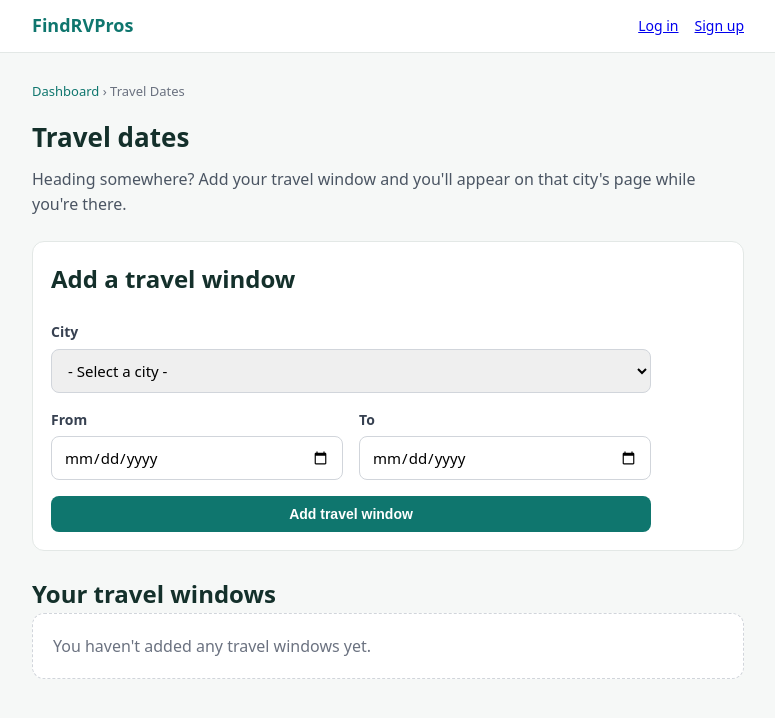
After one commit to pchambers27/findrvpros, a Flask app: template templates/dashboard_travel.html in a window 1280 px wide. The commit adds this page. Shown: the top 718 px of the page, without its empty margins (252-1027 px from the left). Run offline with Flask 3, Linux system fonts and the light colour scheme; the template is opened without the code that fills it, so the values that code supplies are empty; some libraries are stand-ins or nearby versions.

Commit message:
Add travel date management and lead request features
Update main.py to include new routes for managing travel dates and handling service requests. Modify city.html to display provider travel status and update provider.html with a lead request form. Add dashboard_travel.html and dashboard_leads.html for user travel and lead management. Introduce migrate_leads.py for database schema migration. Update static/style.css for new UI elements.

Replit-Commit-Author: Agent
Replit-Commit-Session-Id: 6e97a0d3-73ce-4146-8e02-ca2f17bdae41
Replit-Commit-Checkpoint-Type: full_checkpoint
Replit-Commit-Event-Id: 00380922-c1ac-469b-bc1a-58e84a42340d
Replit-Commit-Screenshot-Url: https://storage.googleapis.com/screenshot-production-us-central1/ada345c8-32bd-4070-afd3-60f9ef853bc9/6e97a0d3-73ce-4146-8e02-ca2f17bdae41/6WnjNwy

```diff
--- a/main.py
+++ b/main.py
@@ -100,34 +100,57 @@ def service_state(service_slug, state_slug):
     return render_template('state.html', service=service,
                            state_name=cities[0]['state'], state_slug=state_slug, cities=cities)
 
+
+
+
 @app.route('/<service_slug>/<state_slug>/<city_slug>')
 def service_city(service_slug, state_slug, city_slug):
     service = get_service_or_404(service_slug)
 
+
+
     areas = query_db(
-        "SELECT id, city, state, state_slug, city_slug FROM service_areas WHERE state_slug = %s AND city_slug = %s",
+        """
+        SELECT id, city, state, state_slug, city_slug
+        FROM service_areas
+        WHERE state_slug = %s AND city_slug = %s
+        """,
         (state_slug, city_slug)
     )
+
+
     if not areas:
         abort(404)   # no service_area row = no page. The churn rule, enforced.
     area = areas[0]
+    today = date.today().isoformat()
 
     providers = query_db(
         """
-        SELECT DISTINCT providers.business_name, providers.slug, providers.bio
-        FROM providers
-        JOIN provider_areas ON provider_areas.provider_id = providers.id
-        JOIN provider_services ON provider_services.provider_id = providers.id
-        JOIN services ON services.id = provider_services.service_id
-        WHERE provider_areas.service_area_id = %s
-          AND services.slug = %s
-          AND providers.status = 'live'
-        ORDER BY providers.business_name
+        SELECT DISTINCT ON (slug) business_name, slug, bio, coverage_type, travel_end_date
+        FROM (
+            SELECT providers.business_name, providers.slug, providers.bio, 'home' AS coverage_type, NULL AS travel_end_date, 1 AS priority
+            FROM providers
+            JOIN provider_areas ON provider_areas.provider_id = providers.id
+            JOIN services ON services.id = provider_services.service_id
+            WHERE provider_areas.service_area_id = %s AND services.slug = %s AND providers.status = 'live'
+            UNION ALL
+            SELECT providers.business_name, providers.slug, providers.bio, 'traveling' AS coverage_type, provider_travel.end_date AS travel_end_date, 2 AS priority
+            FROM providers
+            JOIN provider_travel ON provider_travel.provider_id = providers.id
+            JOIN provider_services ON provider_services.provider_id = providers.id
+            JOIN services ON services.id = provider_services.service_id
+            WHERE provider_travel.service_area_id = %s AND services.slug = %s AND providers.status = 'live' AND provider_travel.start_date <= %s AND provider_travel.end_date >= %s
+        ) combined
+        ORDER BY slug, priority
         """,
-        (area['id'], service_slug)
+        (area['id'], service_slug, area['id'], service_slug, today, today)
     )
 
     return render_template('city.html', service=service, area=area, providers=providers)
+
+
+
+
 
 @app.route('/providers/<slug>')
 def provider_profile(slug):
@@ -345,7 +368,126 @@ def dashboard_edit():
     return render_template('dashboard_edit.html', provider=provider, errors=None)
 
 
+@app.route('/dashboard/travel', methods=['GET', 'POST'])
+@login_required
+def dashboard_travel():
+    user = current_user()
+    rows = query_db("SELECT * FROM providers WHERE owner_user_id = %s", (user['id'],))
+    if not rows:
+        return redirect(url_for('dashboard'))
+    provider = rows[0]
+    errors = None
 
+    if request.method == 'POST':
+        service_area_id = request.form.get('service_area_id', '').strip()
+        start_date = request.form.get('start_date', '').strip()
+        end_date = request.form.get('end_date', '').strip()
+
+        errors = []
+        if not service_area_id:
+            errors.append("Please select a city")
+        if not start_date:
+            errors.append("Start date is required")
+        if not end_date:
+            errors.append("End date is required")
+        if start_date and end_date and end_date < start_date:
+            errors.append("End date must be after start date")
+
+        if not errors:
+            execute_db(
+                """
+                INSERT INTO provider_travel (provider_id, service_area_id, start_date, end_date, created_at)
+                VALUES (%s, %s, %s, %s, %s)
+                """,
+                (provider['id'], service_area_id, start_date, end_date, date.today().isoformat())
+            )
+            return redirect(url_for('dashboard_travel'))
+
+    areas = query_db("SELECT id, city, state FROM service_areas ORDER BY state, city")
+
+    travel_dates = query_db(
+        """
+        SELECT provider_travel.id, service_areas.city, service_areas.state, provider_travel.start_date, provider_travel.end_date
+        FROM provider_travel
+        JOIN service_areas ON service_areas.id = provider_travel.service_area_id
+        WHERE provider_travel.provider_id = %s
+        ORDER BY provider_travel.start_date DESC
+        """,
+        (provider['id'],)
+    )
+    return render_template('dashboard_travel.html', provider=provider, areas=areas, travel_dates=travel_dates, errors=errors, today=date.today().isoformat())
+
+
+@app.route('/dashboard/travel/<int:travel_id>/delete', methods=['POST'])
+@login_required
+def delete_travel(travel_id):
+    user = current_user()
+    rows = query_db("SELECT id FROM providers WHERE owner_user_id = %s", (user['id'],))
+    if not rows:
+        return redirect(url_for('dashboard'))
+    execute_db(
+        "DELETE FROM provider_travel WHERE id = %s AND provider_id = %s",
+        (travel_id, rows[0]['id'])
+    )
+    return redirect(url_for('dashboard_travel'))
+
+
+@app.route('/providers/<slug>/request', methods=['POST'])
+def request_service(slug):
+    rows = query_db("SELECT id, business_name FROM providers WHERE slug = %s AND status = 'live'", (slug,))
+    if not rows:
+        abort(404)
+    provider = rows[0]
+
+    owner_name = request.form.get('owner_name', '').strip()
+    owner_email = request.form.get('owner_email', '').strip()
+    owner_phone = request.form.get('owner_phone', '').strip()
+    rv_details = request.form.get('rv_details', '').strip()
+    preferred_date = request.form.get('preferred_date', '').strip()
+    message = request.form.get('message', '').strip()
+
+    errors = []
+    if not owner_name:
+        errors.append("Name is required.")
+    if not owner_email:
+        errors.append("Email is required.")
+
+    if errors:
+        return render_template('request_sent.html', provider=provider, slug=slug, errors=errors, success=False)
+
+    service = query_db("SELECT id FROM services WHERE slug = 'rv-inspection'")
+    service_id = service[0]['id'] if service else None
+    user = current_user()
+    owner_id = user['id'] if user else None
+
+    execute_db(
+        """
+        INSERT INTO leads (owner_id, provider_id, service_id, message, status, created_at, owner_name, owner_email, owner_phone, rv_details, preferred_date)
+        VALUES (%s, %s, %s, %s, 'new', %s, %s, %s, %s, %s, %s)
+        """,
+        (owner_id, provider['id'], service_id, message, date.today().isoformat(), owner_name, owner_email, owner_phone, rv_details, preferred_date)
+    )
+    return render_template('request_sent.html', provider=provider, slug=slug, errors=None, success=True)
+
+@app.route('/dashboard/leads')
+@login_required
+def dashboard_leads():
+    user = current_user()
+    rows = query_db("SELECT id, business_name FROM providers WHERE owner_user_id = %s", (user['id'],))
+    if not rows:
+        return redirect(url_for('dashboard'))
+    provider = rows[0]
+    leads = query_db(
+        """
+        SELECT owner_name, owner_email, owner_phone, rv_details, preferred_date, message, status, created_at
+        FROM leads
+        WHERE provider_id = %s
+        ORDER BY created_at DESC
+        """,
+        (provider['id'],)
+    )
+
+    return render_template('dashboard_leads.html', provider=provider, leads=leads)
 
 
 
--- a/static/style.css
+++ b/static/style.css
@@ -253,3 +253,63 @@ h1 { font-size: 26px; margin-bottom: 10px; }
     margin-top: 8px;
     flex-wrap: wrap;
 }
+
+.date-row {
+    display: flex;
+    gap: 16px;
+    flex-wrap: wrap
+}
+
+.date-row label {
+    flex: 1;
+    min-width: 140px
+}
+
+.area-tag.expired {
+    background: #f3f4f6;
+    color: #9ca3af;
+    border-radius: 999px;
+    padding: 2px 10px;
+    font-size: 13px;
+}
+
+.btn-delete {
+    background: none;
+    color: #ef4444;
+    border: 1px solid #fecaca;
+    border-radius: 8px;
+    padding: 6px 12px;
+    font-size: 14px;
+    cursor: pointer
+}
+
+.btn-delete:hover {
+    background: #fef2f2
+}
+
+.success-box {
+    background: #f0fdf4;
+    border: 1px solid #bbf7d0;
+    border-radius: 14px;
+    padding: 32px;
+    text-align: center;
+}
+
+.success-box h1 {
+    color: #166534;
+    margin-bottom: 12px;
+}
+
+.success-box p {
+    margin-bottom: 20px;
+}
+
+.lead-contact {
+    color: #0f766e;
+    margin: 8px 0;
+}
+
+.lead-contact a {
+    color: #0f766e;
+    text-decoration: none;
+}
--- a/templates/dashboard.html
+++ b/templates/dashboard.html
@@ -15,6 +15,8 @@
     <div class="dashboard-actions">
         <a href="/providers/{{ provider['slug'] }}" class="btn-secondary">View Profile</a>
         <a href="/dashboard/edit" class="btn-primary">Edit Profile</a>
+        <a href="/dashboard/travel" class="btn-secondary">Travel dates</a>
+        <a href="/dashboard/leads" class="btn-secondary">Leads</a>
     </div>
 </div>
 {% else %}
--- /dev/null
+++ b/templates/dashboard_travel.html
@@ -0,0 +1,60 @@
+{% extends 'base.html' %}
+{% block title %}Travel Dates — FindRVPros{% endblock %}
+{% block content %}
+
+<nav class="crumbs">
+    <a href="/dashboard">Dashboard</a>
+    › <span>Travel Dates</span>
+</nav>
+
+<h1>Travel dates</h1>
+<p class="lede">Heading somewhere? Add your travel window and you'll appear on that city's page while you're there.</p>
+
+{% if errors %}
+<div class="errors">
+    {% for error in errors %}
+    <p>{{ error }}</p>
+    {% endfor %}
+</div>
+{% endif %}
+
+<div class="card" style="margin-bottom: 24px;">
+    <h2>Add a travel window</h2>
+    <form action="/dashboard/travel" method="post" class="listing-form">
+        <label>City
+            <select name="service_area_id"><option value="">- Select a city -</option>
+            {% for a in areas %}
+                <option value="{{ a['id'] }}">{{ a['city'] }}, {{ a['state'] }}</option>
+                {% endfor %}
+            </select>
+        </label>
+        <div class="date-row">
+            <label>From<input type="date" name="start_date"></label>
+            <label>To<input type="date" name="end_date"></label>
+        </div>
+        <button type="submit" class="btn-primary">Add travel window</button>
+    </form>
+</div>
+
+<h2>Your travel windows</h2>
+{% if travel_dates %}
+<div class="card-list">
+    {% for t in travel_dates %}
+     <div class="card">
+         <div class="card-header">
+             <p class="location">{{ t['city'] }}, {{ t['state'] }}</p>
+             <span class="area-tag {% if t['end_date'] < today %}expired{% else %}traveling{% endif %}">
+                 {% if t['end_date'] < today %}Expired{% else %}Active{% endif %}
+                                                 </span>
+         </div>
+         <p class="dates">{{ t['start_date'] }} to {{ t['end_date'] }}'</p>
+          <form action="/dashboard/travel/{{ t['id'] }}/delete" method="post" style="margin-top: 12px;">
+              <button type="submit" class="btn-delete" onclick="return confirm('Remove this travel window?')">Remove</button>
+          </form>
+           </div>
+            {% endfor %}
+             </div>
+              {% else %}
+               <p class="empty">You haven't added any travel windows yet.</p>
+                {% endif %}
+                 {% endblock %}
```
Also changed, not shown: migrate_leads.py (added, +36 -0 lines), templates/city.html (+7 -2 lines), templates/dashboard_leads.html (added, +40 -0 lines), templates/provider.html (+10 -1 lines), templates/request_sent.html (added, +21 -0 lines).
